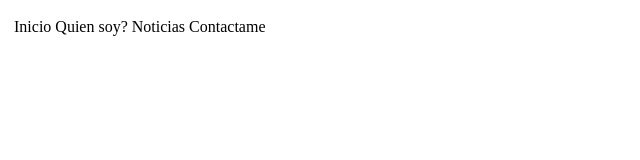
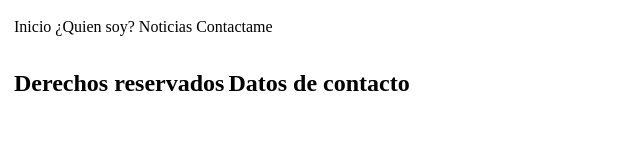
Before and after one commit to CarlosCalvo07/DEMO2, a plain HTML site: page index.html in a window 1280 px wide. Shown: the whole page, without its empty margins (0-640 px from the left). Drawn offline with Linux system fonts and the light colour scheme.

Commit message:
Version 2

```diff
--- a/index.html
+++ b/index.html
@@ -15,7 +15,7 @@
                 <table>
                     <tr>
                         <td><a href=""></a>Inicio</td>
-                        <td><a href=""></a>Quien soy?</td>
+                        <td><a href=""></a>¿Quien soy?</td>
                         <td><a href=""></a>Noticias</td>
                         <td><a href=""></a>Contactame</td>
                     </tr>
@@ -26,7 +26,18 @@
             <td></td>
         </tr>
         <tr>
-            <td></td>
+            <td>
+                <table>
+                    <tr>
+                        <td>
+                            <h2>Derechos reservados</h2>
+                        </td>
+                        <td>
+                            <h2>Datos de contacto</h2>
+                        </td>
+                    </tr>
+                </table>
+            </td>
         </tr>
     </table>
 </body>
```
